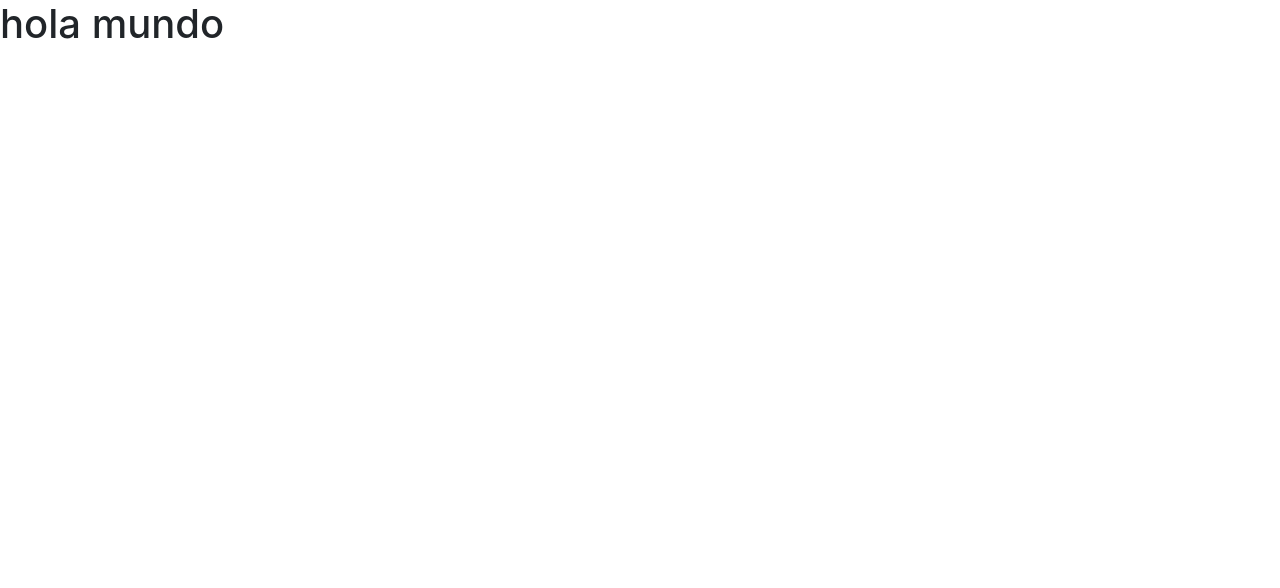
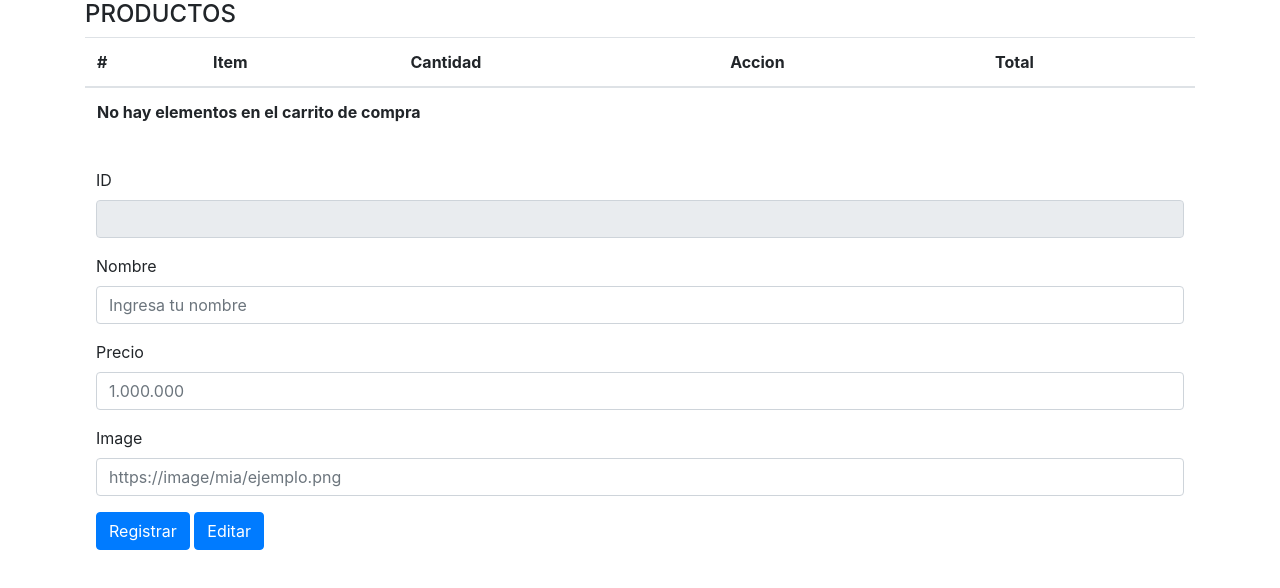
Before and after one commit to acostajaime0607/TALLER-DOM, a plain HTML site: page index.html in a window 1280 px wide. Drawn offline with nearby package versions, Linux system fonts and the light colour scheme.

Commit message:
creacion de los template en html, creacion de formulario de registro y nos ayudara a poder editar el producto

```diff
--- a/index.html
+++ b/index.html
@@ -14,7 +14,123 @@
     <title>Document</title>
   </head>
   <body>
-    <h1>hola mundo</h1>
+    <div class="container">
+      <h4>PRODUCTOS</h4>
+      <div class="row" id="productos"></div>
+      <table class="table">
+        <thead>
+          <tr>
+            <th scope="col">#</th>
+            <th scope="col">Item</th>
+            <th scope="col">Cantidad</th>
+            <th scope="col">Accion</th>
+            <th scope="col">Total</th>
+          </tr>
+        </thead>
+        <tbody id="items"></tbody>
+        <tfoot>
+          <tr id="footer">
+            <th scope="row" colspan="5">
+              No hay elementos en el carrito de compra
+            </th>
+          </tr>
+        </tfoot>
+      </table>
+    </div>
+
+    <template id="template-productos">
+      <div class="col-2 mb-4">
+        <div class="card">
+          <img src="" alt="" class="card-img-top" />
+          <div class="card-body">
+            <h5>TITULO</h5>
+            <p>PRECIO</p>
+            <button class="btn btn-dark m-2">Comprar</button>
+            <button class="btn btn-danger m-2">Eliminar</button>
+            <button class="btn btn-info m-2">Editar</button>
+          </div>
+        </div>
+      </div>
+    </template>
+
+    <template id="template-items">
+      <tr>
+        <th scope="row">ID</th>
+        <td>Nombre</td>
+        <td>Cantidad</td>
+        <td>
+          <button class="btn btn-info btn-sm">+</button>
+          <button class="btn btn-danger btn-sm">-</button>
+        </td>
+        <td>$<span>500</span></td>
+      </tr>
+    </template>
+
+    <template id="template-footer">
+      <th scope="row" colspan="2">Total producto</th>
+      <td>Total producto</td>
+      <td>
+        <button class="btn btn-danger btn-sm" id="vaciar-todo">
+          Vaciar todo
+        </button>
+      </td>
+      <td class="font-weight-bold">$<span>5000</span></td>
+    </template>
+
+    <div
+      style="
+        margin-left: 6rem;
+        margin-right: 6rem;
+        margin-top: 2rem;
+        margin-bottom: 2rem;
+      "
+    >
+      <div class="form-group">
+        <label id="labelid" for="exampleInputEmail1">ID</label>
+        <input
+          type="text"
+          class="form-control"
+          id="idproducto"
+          disabled="true"
+          aria-describedby="emailHelp"
+        />
+      </div>
+      <div class="form-group">
+        <label for="exampleInputEmail1">Nombre</label>
+        <input
+          type="text"
+          class="form-control"
+          id="name"
+          aria-describedby="emailHelp"
+          placeholder="Ingresa tu nombre"
+        />
+      </div>
+      <div class="form-group">
+        <label for="exampleInputPassword1">Precio</label>
+        <input
+          type="text"
+          class="form-control"
+          id="precio"
+          placeholder="1.000.000"
+        />
+      </div>
+
+      <div class="form-group">
+        <label for="exampleInputPassword1">Image</label>
+        <input
+          type="url"
+          class="form-control"
+          id="image"
+          placeholder="https://image/mia/ejemplo.png"
+        />
+      </div>
+
+      <button type="submit" id="send" value="editar" class="btn btn-primary">
+        Registrar
+      </button>
+
+      <button type="submit" id="editar" class="btn btn-primary">Editar</button>
+    </div>
   </body>
 
   <script src="app.js"></script>
```
